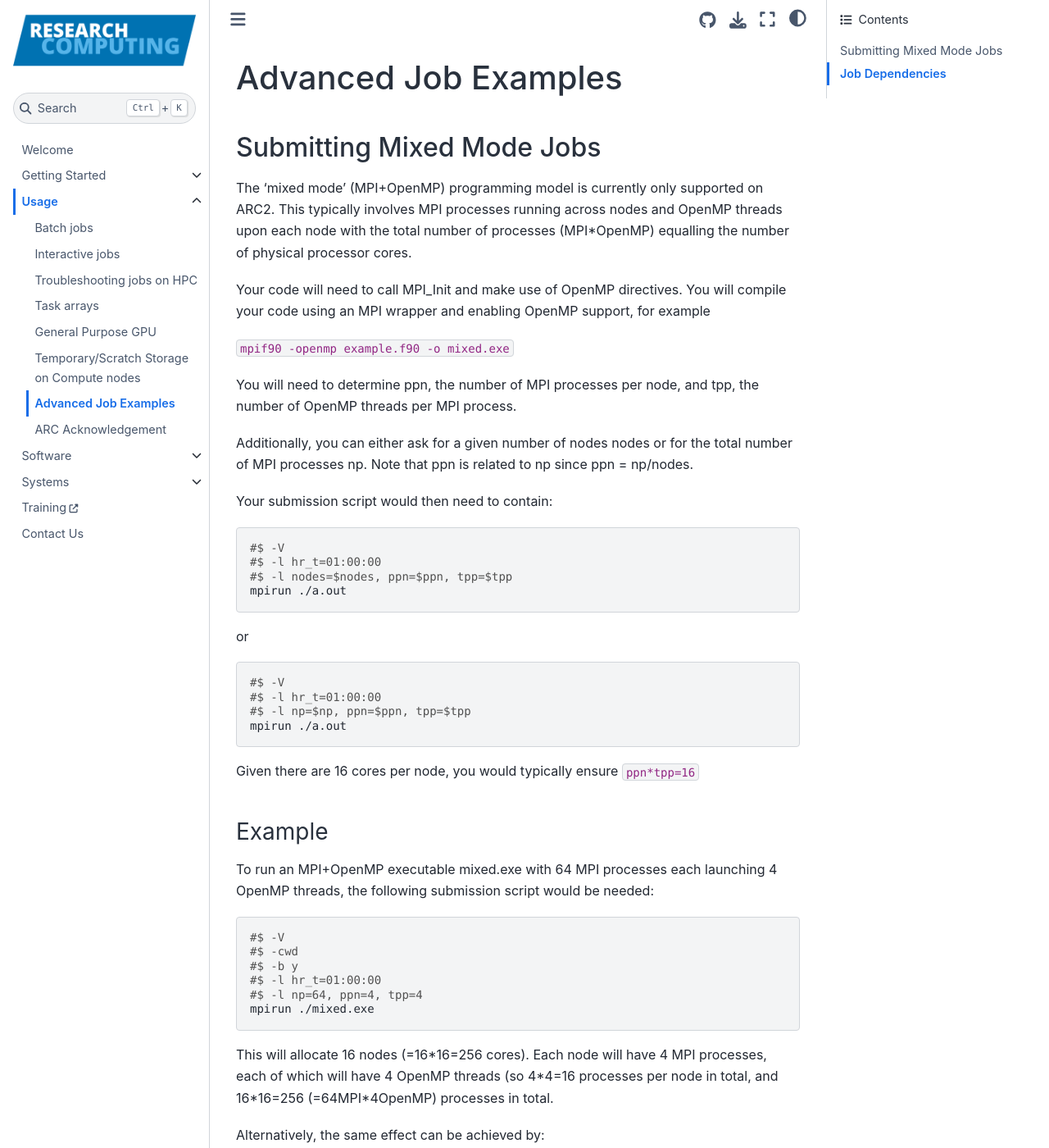
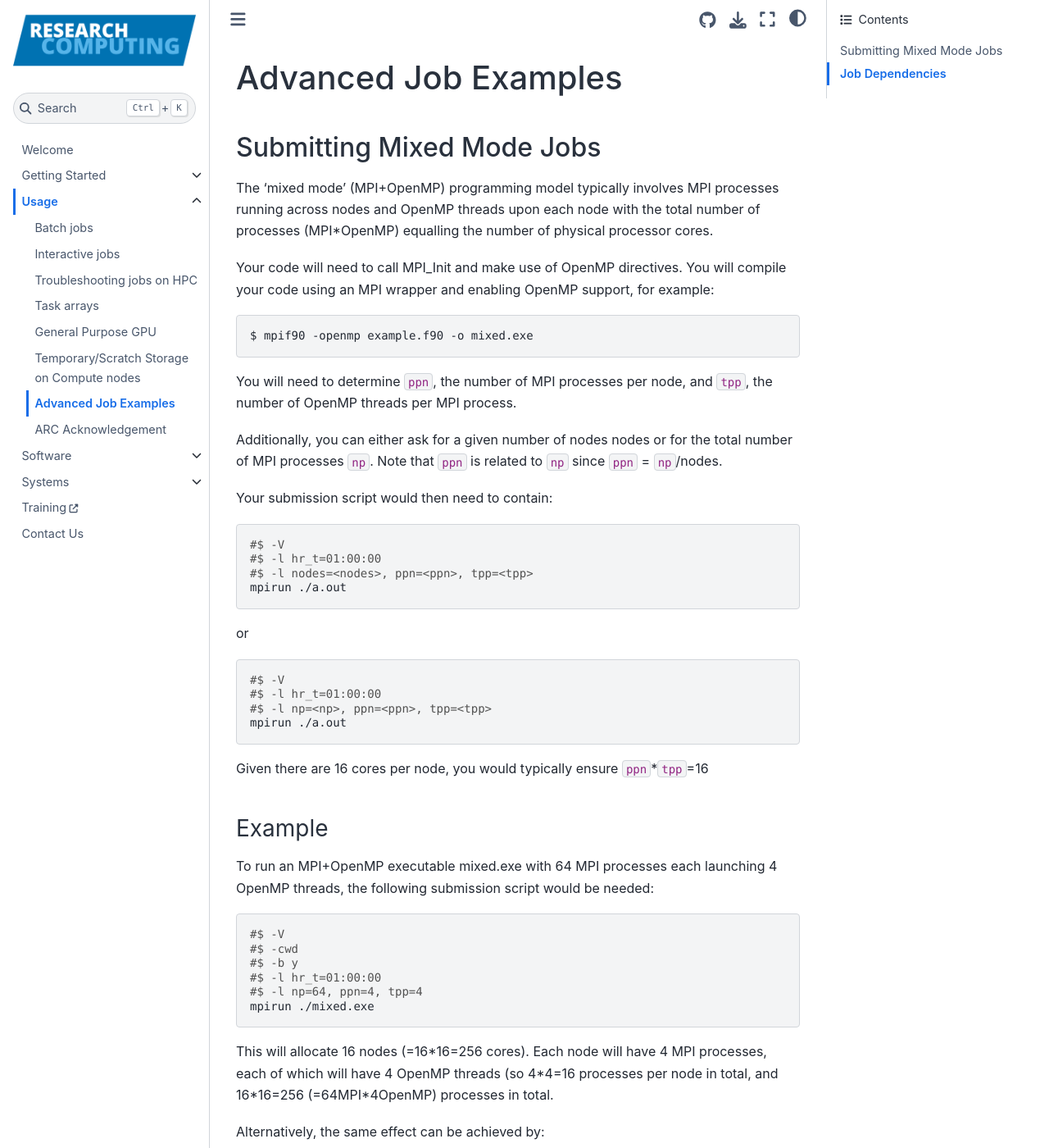
Before and after one commit to foqueiroz/arcdocs.github.io, a Jupyter Book: the page built from book/usage/advanced.md, in a window 1280 px wide and 1400 px high. Shown: the whole window at 82% size. Built offline with Jupyter Book 1.0.4 settings and Sphinx 7.4.7 and the Sphinx Book theme 1.1.4, drawn with Linux system fonts in a browser that asks for light colours; some of the changed text lies outside the part shown.

Commit message:
Tidy up formatting

````diff
--- a/book/usage/advanced.md
+++ b/book/usage/advanced.md
@@ -1,22 +1,24 @@
 # Advanced Job Examples
 
 ## Submitting Mixed Mode Jobs
-The ‘mixed mode’ (MPI+OpenMP) programming model is currently only supported on ARC2. This typically involves MPI processes running across nodes and OpenMP threads upon each node with the total number of processes (MPI*OpenMP) equalling the number of physical processor cores.
+The ‘mixed mode’ (MPI+OpenMP) programming model typically involves MPI processes running across nodes and OpenMP threads upon each node with the total number of processes (MPI*OpenMP) equalling the number of physical processor cores.
 
-Your code will need to call MPI_Init and make use of OpenMP directives. You will compile your code using an MPI wrapper and enabling OpenMP support, for example
+Your code will need to call MPI_Init and make use of OpenMP directives. You will compile your code using an MPI wrapper and enabling OpenMP support, for example:
 
-`mpif90 -openmp example.f90 -o mixed.exe`
+```bash
+$ mpif90 -openmp example.f90 -o mixed.exe
+```
 
-You will need to determine ppn, the number of MPI processes per node, and tpp, the number of OpenMP threads per MPI process.
+You will need to determine `ppn`, the number of MPI processes per node, and `tpp`, the number of OpenMP threads per MPI process.
 
-Additionally, you can either ask for a given number of nodes nodes or for the total number of MPI processes np. Note that ppn is related to np since ppn = np/nodes.
+Additionally, you can either ask for a given number of nodes nodes or for the total number of MPI processes `np`. Note that `ppn` is related to `np` since `ppn` = `np`/nodes.
 
 Your submission script would then need to contain:
 
 ```bash
 #$ -V
 #$ -l hr_t=01:00:00
-#$ -l nodes=$nodes, ppn=$ppn, tpp=$tpp
+#$ -l nodes=<nodes>, ppn=<ppn>, tpp=<tpp>
 mpirun ./a.out
 ```
 or
@@ -51,25 +53,31 @@
 #$ -l nodes=16, ppn=4, tpp=4
 mpirun ./mixed.exe
 ```
-Note that the OMP_NUM_THREADS environment variable is automatically set by the batch system and so you do not need to set this in your environment.
+Note that the `OMP_NUM_THREADS` environment variable is automatically set by the batch system and so you do not need to set this in your environment.
 
 ## Job Dependencies
 The SGE scheduler allows you to submit a job but then hold them in the queue until certain job dependencies are met, ie. it will hold the job until a previous job (or number of jobs have completed).
 
 To do this, submit the first job as normal:
 
-`qsub job1.sh`
+```bash
+$ qsub job1.sh
+```
 
 As usual, the scheduler will give you a job ID `<jobid>`.
 
 if you then want to submit another job that is dependent on the first one completing, use the `-hold_jid` option for qsub:
 
-`qsub -hold_jid <jobid> job2.sh`
+```bash
+$ qsub -hold_jid <jobid> job2.sh
+```
 
 Job 2 will remain in the queue until job 1 has completed.
 
-Alternatively, if you have given the job a name (using the -N option), then you can put a hold on subsequent jobs using the name instead:
+Alternatively, if you have given the job a name (using the `-N` option), then you can put a hold on subsequent jobs using the name instead:
 
-`qsub -hold_jid <jobname> job2.sh`
+```bash
+$ qsub -hold_jid <jobname> job2.sh
+```
 
 If you give several jobs the same name, then the job will be held until all the named jobs have been completed.
````
Also changed, not shown: other parts of book/usage/advanced.md (+2 -2 lines).
